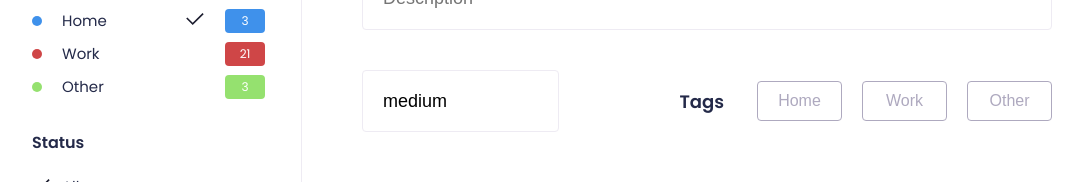
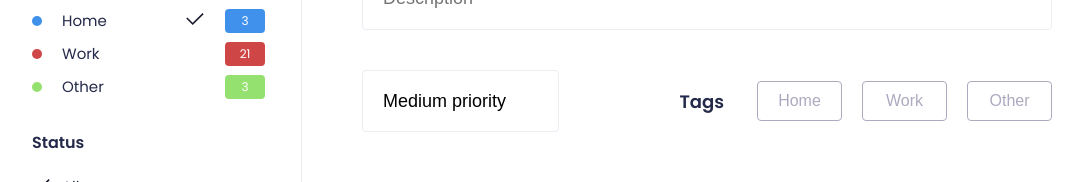
Before and after one commit to JSLibraryDirectory/demo-javascript-todo, a Next.js app: page /new in a window 1280 px wide. Shown: the part 256-438 px from the top of the page, without its empty margins (98-1181 px from the left). Built offline with nearby package versions, Linux system fonts and the light colour scheme; what rapid-io would draw is missing.

Commit message:
update wording in priority select

```diff
--- a/components/select.js
+++ b/components/select.js
@@ -1,4 +1,4 @@
-const OPTIONS = ['low', 'medium', 'high']
+const OPTIONS = ['Low', 'Medium', 'High']
 
 export default ({ onChange, options, value, margin }) => (
   <select
@@ -9,7 +9,7 @@ export default ({ onChange, options, value, margin }) => (
   >
     {options.map(val => (
       <option key={val} value={val}>
-        {OPTIONS[val]}
+        {`${OPTIONS[val]} priority`}
       </option>
     ))}
     <style jsx>{`
```
